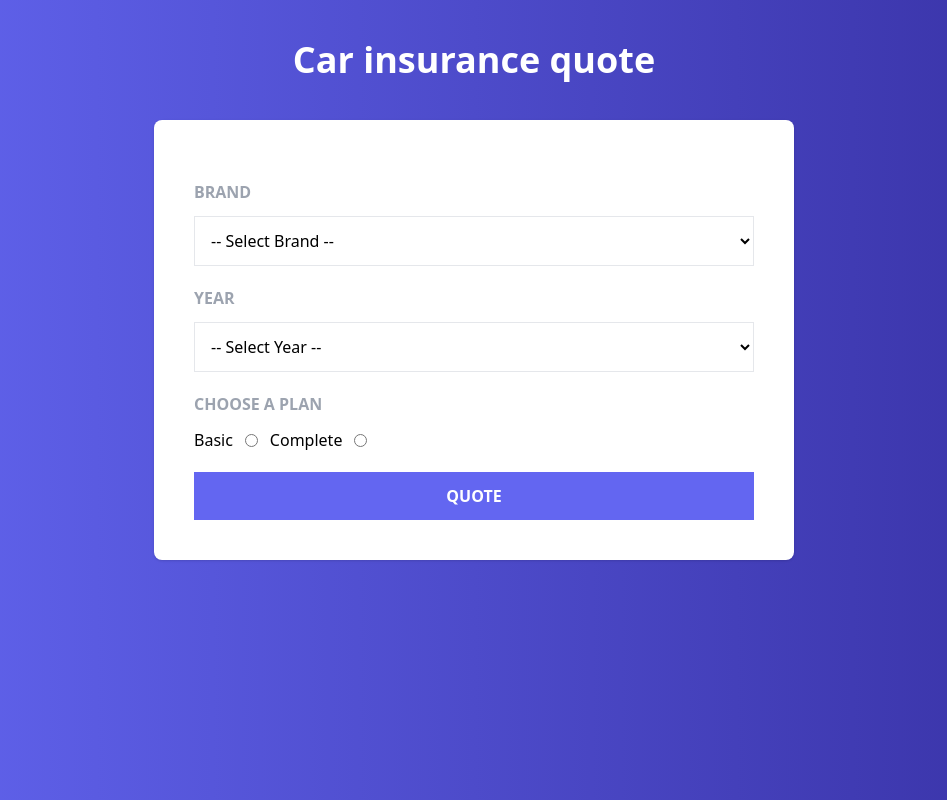
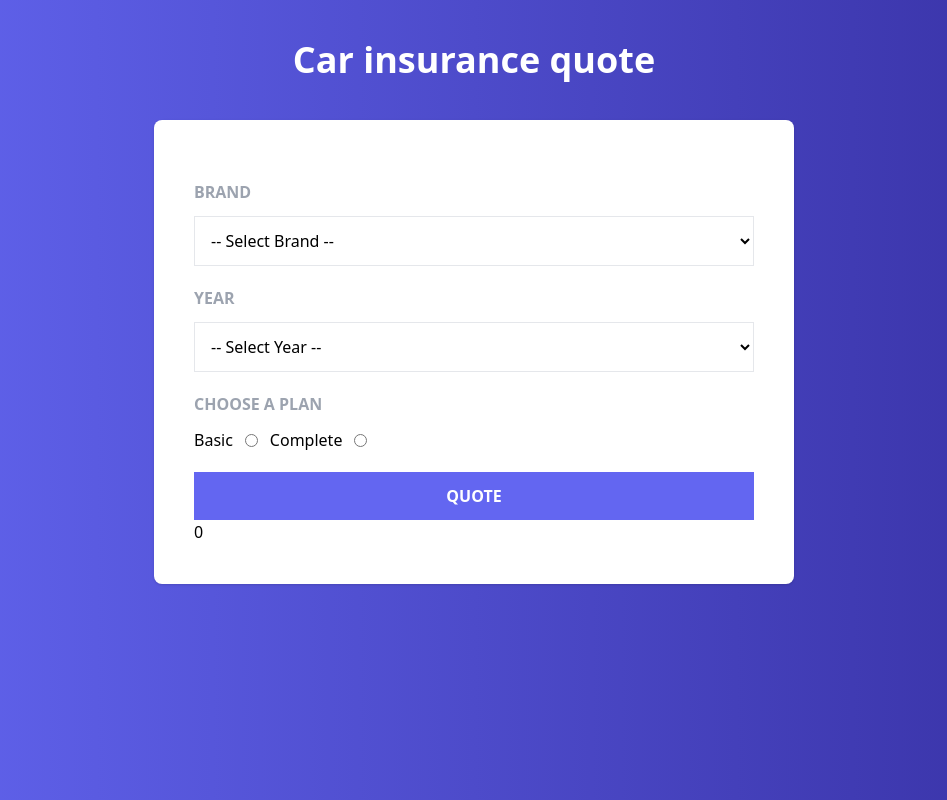
Before and after one commit to cilfonegabriel/insurance-quoter, a React (Vite) app: page / in a window 1280 px wide. Shown: the whole page, without its empty margins (166-1113 px from the left). Built offline with nearby package versions, Linux system fonts and the light colour scheme.

Commit message:
Show total quoter

```diff
--- a/src/components/AppInsurance.jsx
+++ b/src/components/AppInsurance.jsx
@@ -1,6 +1,9 @@
 import Form from "./Form"
+import useQuoter from "../hooks/useQuoter"
 
 function AppInsurance() {
+
+    const {result} = useQuoter()
 
     return (
         <>
@@ -10,6 +13,8 @@ function AppInsurance() {
 
             <main className="bg-white md:w-2/3 lg:w-2/4 mx-auto shadow rounded-lg p-10">
                 <Form />
+
+                {result}
             </main>
         </>
     )
--- a/src/context/QuoterProvider.jsx
+++ b/src/context/QuoterProvider.jsx
@@ -52,7 +52,8 @@ const QuoterProvider = ({children}) => {
                 handleChangeData,
                 setError,
                 error,
-                quoterInsurance
+                quoterInsurance,
+                result
             }}
         >
             {children}
```
